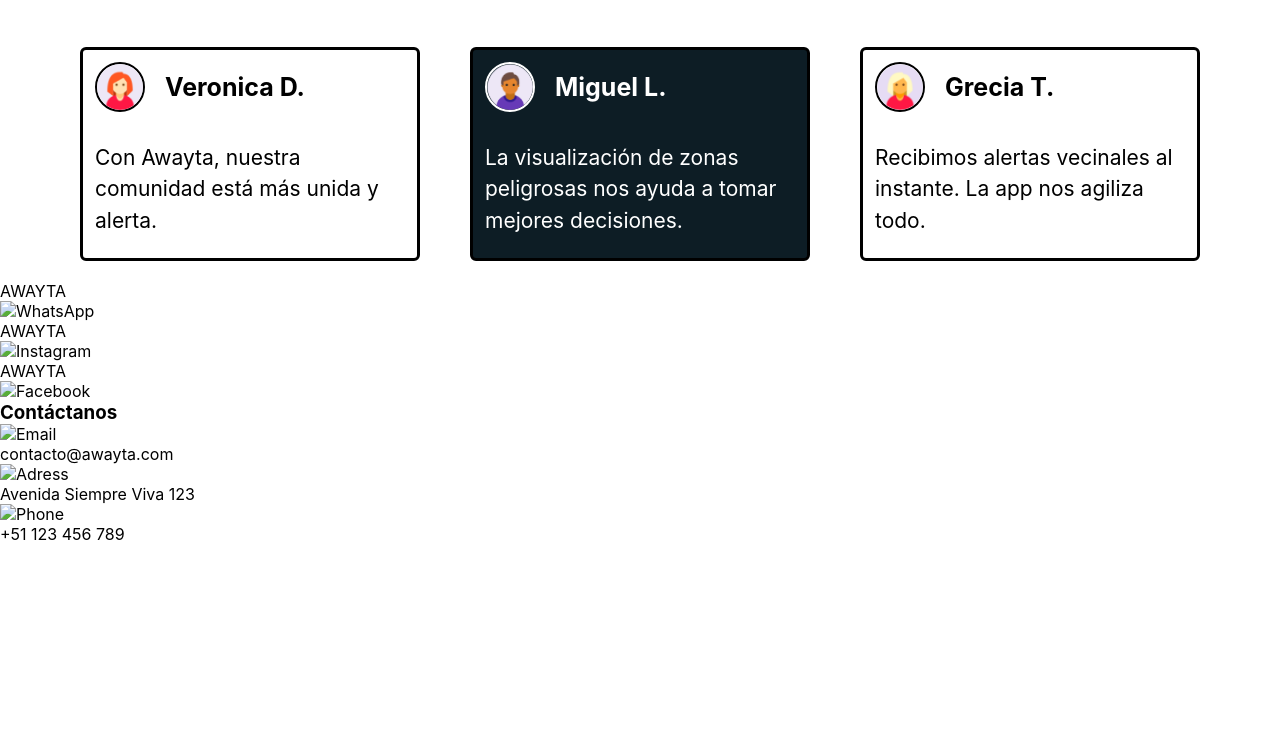
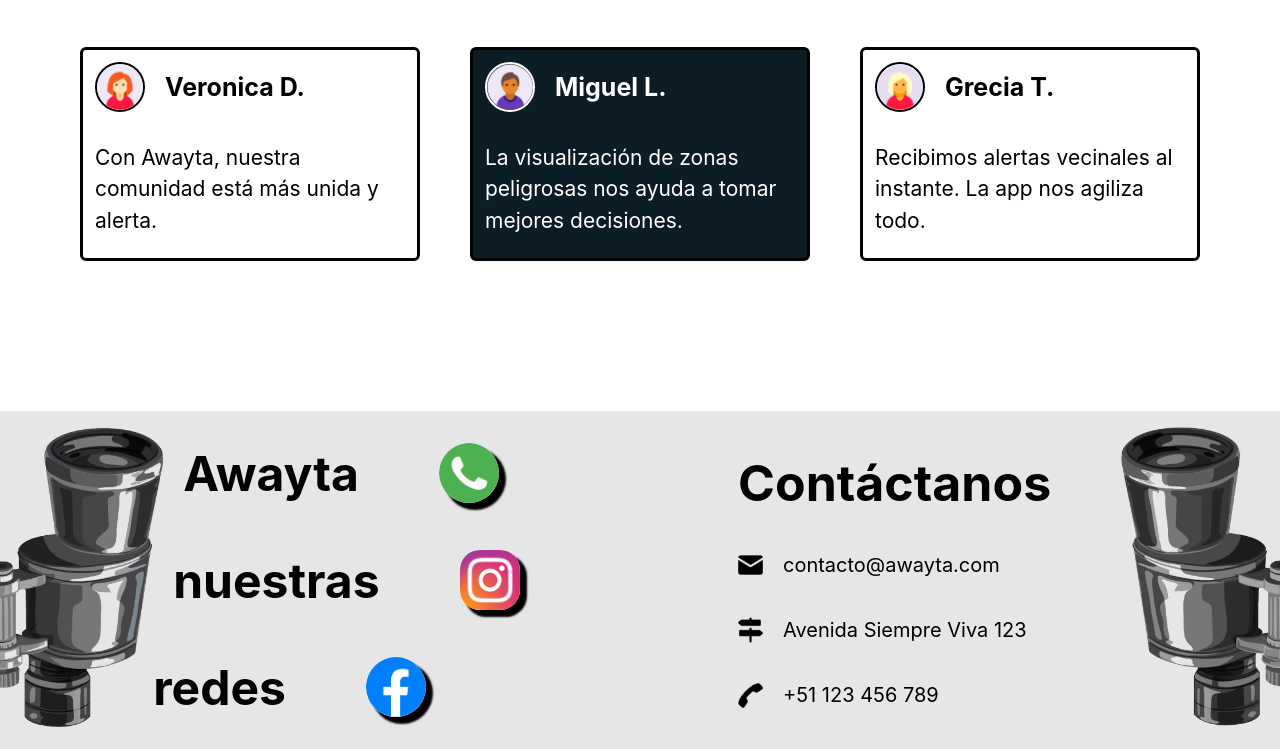
Before and after one commit to Awayta-IHC/Web, a plain HTML site: page landing/index.html in a window 1280 px wide. Shown: the part 4379-5128 px from the top of the page. Before the commit the page ends 4943 px from the top, so only its background shows below. Drawn offline with Linux system fonts and the light colour scheme.

Commit message:
feat(style): Footer added

```diff
--- a/landing/css/styles.css
+++ b/landing/css/styles.css
@@ -245,6 +245,7 @@ html, body {
 
 .benefits {
   width: 100%;
+  margin-bottom: 150px;
 }
 
 .benefits-awayta {
@@ -346,3 +347,89 @@ html, body {
   border: 2.5px solid #FFFFFF;
   border-radius: 50px;
 }
+
+footer .container {
+  background-color: #e6e6e6;
+  display: flex;
+  flex-direction: row;
+  justify-content: space-between;
+}
+
+.contact-left, .contact-right, .whatsapp, .instagram, .facebook {
+  display: inline-flex;
+  padding: 16px 0;
+}
+
+.networks, .contact-info {
+  display: flex;
+  flex-direction: column;
+  justify-content: center;
+  gap: 15px;
+}
+
+.networks .whatsapp {
+  margin-left: 20px;
+}
+
+.networks .instagram {
+  margin-left: 10px;
+}
+
+.networks .facebook {
+  margin-left: -10px;
+}
+
+.contact-left-logo img, .contact-right-logo img{
+  height: 300px;
+  width: auto;
+}
+
+.whatsapp, .instagram , .facebook{
+  align-items: center;
+  gap: 80px;
+}
+
+.whatsapp p, .instagram p, .facebook p {
+  font-size: 48px;
+  font-weight: 700;
+}
+
+.instagram img {
+  border-radius: 20px;
+}
+
+.whatsapp img, .facebook img {
+  border-radius: 30px;
+}
+
+.networks img {
+  height: 60px;
+  width: auto;
+  box-shadow: 6px 6px 2px 1px #000000
+}
+
+.contact-right {
+  gap: 70px;
+}
+
+.contact-info {
+  gap: 40px;
+
+}
+
+.contact-info h3 {
+  font-size: 50px;
+  font-weight: 700;
+}
+
+.contact-info img {
+  height: auto;
+  width: 25px;
+}
+
+.contact-info div {
+  display: inline-flex;
+  align-items: center;
+  gap: 20px;
+  font-size: 20px;
+}
--- a/landing/index.html
+++ b/landing/index.html
@@ -218,32 +218,33 @@
   <footer>
     <div class="container">
       <div class="contact-left">
-        <div class="imgL">
+        <div class="contact-left-logo">
           <img src="img/logo-left.png" alt="">
         </div>
         <div class="networks">
-          <div id="whatsapp">
-            <p>AWAYTA</p>
-            <img src="img/whatsapp.png" alt="WhatsApp">
+          <div class="whatsapp">
+            <p>Awayta</p>
+            <img src="img/whatsapp-icon.png" alt="WhatsApp">
           </div>
-          <div id="instragram">
-            <p>AWAYTA</p>
-            <img src="img/instagram.png" alt="Instagram">
+          <div class="instagram">
+            <p>nuestras</p>
+            <img src="img/instagram-icon.png" alt="Instagram">
           </div>
-          <div id="facebook">
-            <p>AWAYTA</p>
-            <img src="img/facebook.png" alt="Facebook">
+          <div class="facebook">
+            <p>redes</p>
+            <img src="img/facebook-icon.png" alt="Facebook">
           </div>
         </div>
     </div>
+
     <div class="contact-right">
       <div class="contact-info">
         <h3>Contáctanos</h3>
-        <div><img src="img/email.png" alt="Email"><p>contacto@awayta.com</p></div>
-        <div><img src="img/adress.png" alt="Adress"><p>Avenida Siempre Viva 123</p></div>
-        <div><img src="img/phone.png" alt="Phone"><p>+51 123 456 789</p></div>
+        <div><img src="img/email-icon.png" alt="Email"><p>contacto@awayta.com</p></div>
+        <div><img src="img/adress-icon.png" alt="Adress"><p>Avenida Siempre Viva 123</p></div>
+        <div><img src="img/phone-icon.png" alt="Phone"><p>+51 123 456 789</p></div>
       </div>
-      <div class="imgR">
+      <div class="contact-right-logo">
           <img src="img/logo-right.png" alt="">
         </div>
     </div>
```
Also changed, not shown: landing/img/adress-icon.png (added), landing/img/email-icon.png (added), landing/img/facebook-icon.png (added), landing/img/instagram-icon.png (added), landing/img/logo-left.png (added), landing/img/logo-right.png (added), landing/img/phone-icon.png (added), landing/img/whatsapp-icon.png (added).
